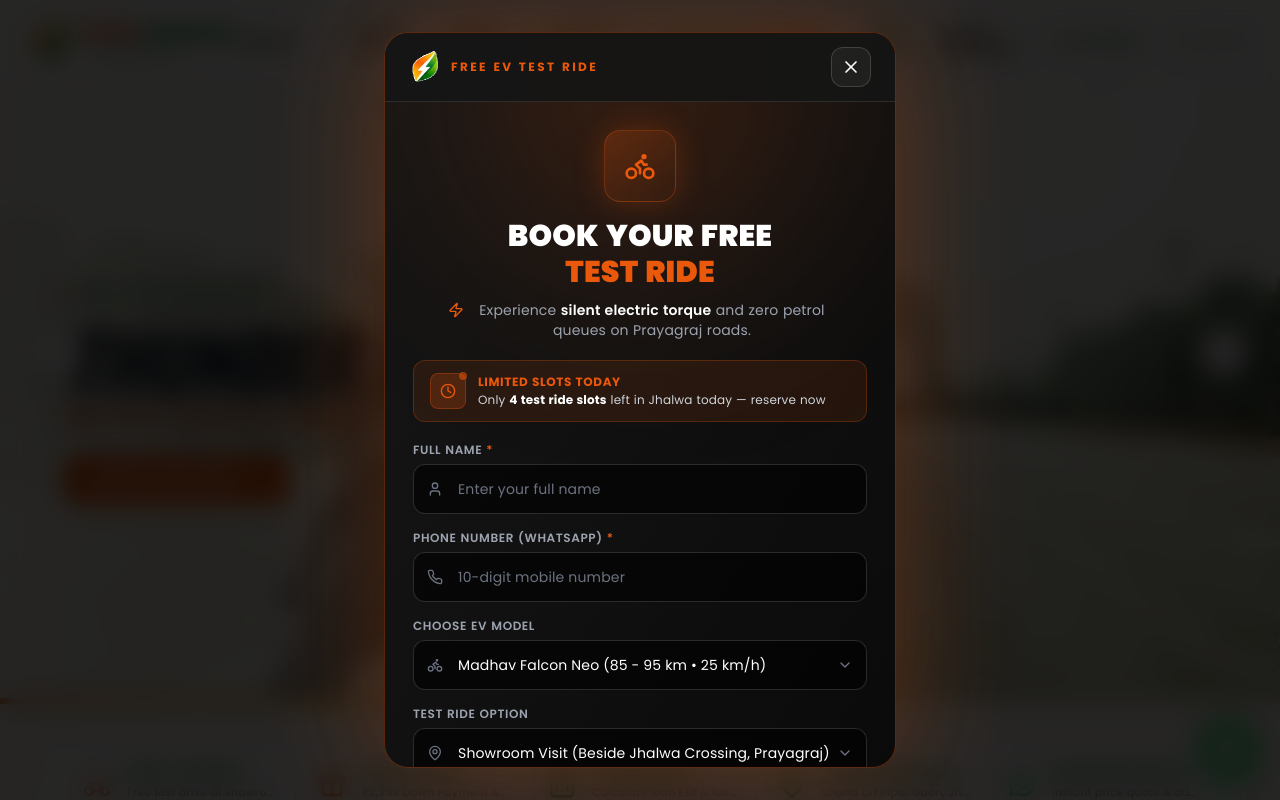
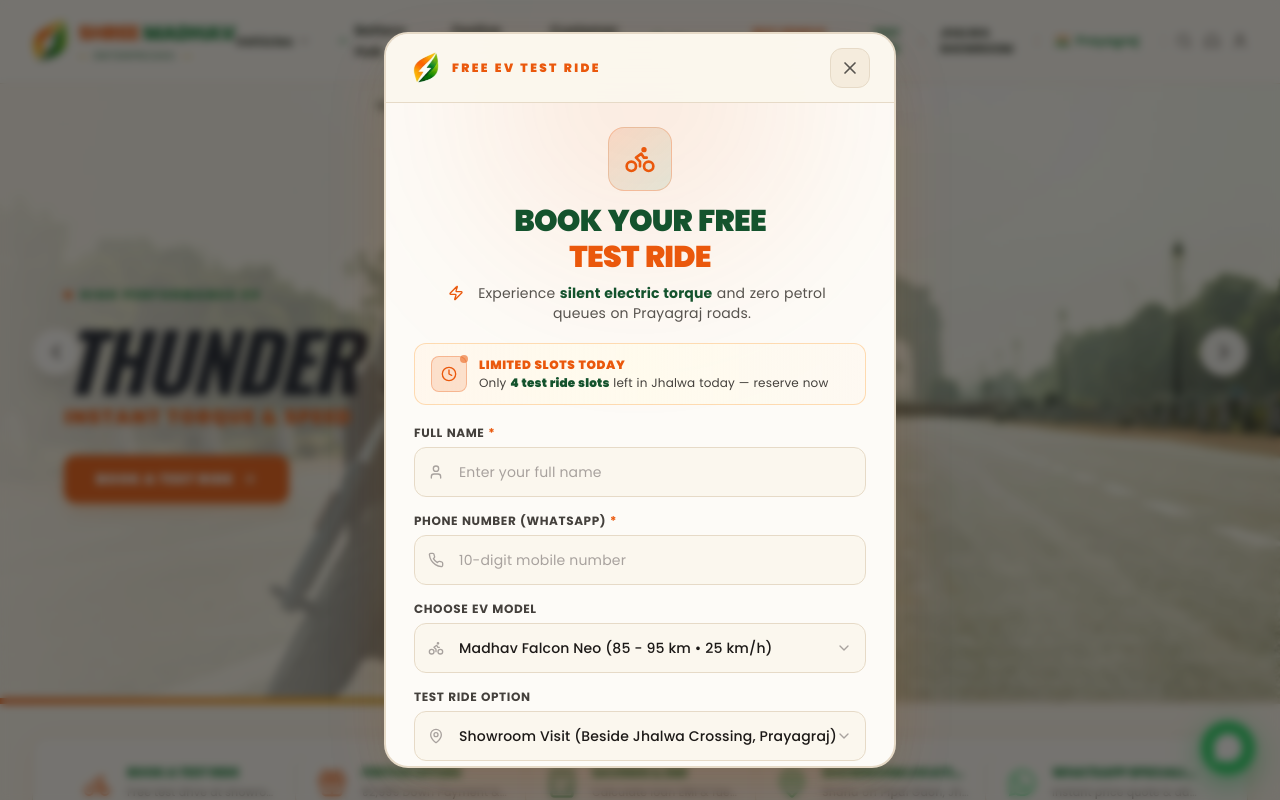
Before and after one commit to developerselixomedia/shree-madhav, a React (Vite) app: page / in a window 1280 px wide. Both pictures are taken after a click on the button "TEST RIDE". Shown: the top 800 px of the page. Built offline with nearby package versions, Linux system fonts and the light colour scheme.

Commit message:
feat(modal): transform TestRideModal to luxury light cream theme matching brand palette

```diff
--- a/src/components/TestRideModal.tsx
+++ b/src/components/TestRideModal.tsx
@@ -24,9 +24,9 @@ interface TestRideModalProps {
 }
 
 const TRUST_POINTS = [
-  { icon: Users, value: "500+", label: "Happy Riders" },
-  { icon: Headset, value: "Jhalwa", label: "Showroom Hub" },
-  { icon: BadgeCheck, value: "100% Free", label: "No Sales Pressure" },
+  { icon: Users, value: "500+", label: "Happy Prayagraj Riders" },
+  { icon: Headset, value: "Jhalwa Hub", label: "Beside Crossing" },
+  { icon: BadgeCheck, value: "100% Free", label: "Zero Sales Pressure" },
 ];
 
 export const TestRideModal: React.FC<TestRideModalProps> = ({
@@ -117,31 +117,31 @@ I'd like to book a free test ride and explore the ₹2,999 festive down payment
   };
 
   const fieldClass =
-    "w-full pl-11 pr-4 py-3.5 bg-black/60 border border-white/15 rounded-xl text-white placeholder-gray-500 " +
-    "focus:border-[#ea580c] focus:ring-2 focus:ring-[#ea580c]/25 focus:outline-none transition-all duration-200 " +
-    "hover:border-white/25 text-sm";
+    "w-full pl-11 pr-4 py-3 sm:py-3.5 bg-[#FBF7EE] border border-[#E6DAC7] rounded-xl text-stone-900 placeholder-stone-400 " +
+    "focus:bg-white focus:border-[#ea580c] focus:ring-2 focus:ring-[#ea580c]/20 focus:outline-none transition-all duration-200 " +
+    "hover:border-stone-400 text-sm shadow-2xs";
 
   return (
     <div
       role="dialog"
       aria-modal="true"
       aria-label="Book Your Free Test Ride"
-      className="fixed inset-0 z-[9999] flex items-end sm:items-center justify-center bg-black/85 backdrop-blur-md transition-opacity duration-300 p-0 sm:p-4 select-none"
+      className="fixed inset-0 z-[9999] flex items-end sm:items-center justify-center bg-stone-900/60 backdrop-blur-sm transition-opacity duration-300 p-0 sm:p-4 select-none"
       style={{ opacity: animateIn ? 1 : 0 }}
       onClick={onClose}
     >
       <div
-        className={`relative w-full sm:max-w-lg flex flex-col bg-gradient-to-br from-[#161616] via-[#111111] to-[#0a0a0a] border border-[#ea580c]/35 rounded-t-3xl sm:rounded-3xl shadow-[0_0_120px_rgba(234,88,12,0.3)] transition-all max-h-[92vh] overflow-hidden duration-300 ${
+        className={`relative w-full sm:max-w-lg flex flex-col bg-[#FDFBF7] border-2 border-[#E6DAC7] rounded-t-3xl sm:rounded-3xl shadow-[0_25px_70px_-15px_rgba(234,88,12,0.22),0_15px_35px_-5px_rgba(20,83,45,0.12)] transition-all max-h-[92vh] overflow-hidden duration-300 ${
           animateIn ? 'translate-y-0 opacity-100 scale-100' : 'translate-y-8 opacity-0 scale-95'
         }`}
         onClick={(e) => e.stopPropagation()}
       >
-        {/* Ambient Saffron Glow */}
-        <div className="absolute -top-24 left-1/2 -translate-x-1/2 w-80 h-80 bg-[#ea580c]/20 rounded-full blur-[110px] pointer-events-none" />
+        {/* Soft Ambient Radial Glow */}
+        <div className="absolute -top-24 left-1/2 -translate-x-1/2 w-80 h-80 bg-[#ea580c]/10 rounded-full blur-[90px] pointer-events-none" />
 
-        {/* Sticky Header */}
-        <div className="relative z-10 flex-shrink-0 flex items-center justify-between px-4 sm:px-6 py-3.5 border-b border-white/10 bg-[#161616]/95 backdrop-blur-xl">
-          <div className="w-8 h-1 bg-white/20 rounded-full sm:hidden absolute left-1/2 -translate-x-1/2 top-2" />
+        {/* Sticky Light Luxury Header */}
+        <div className="relative z-10 flex-shrink-0 flex items-center justify-between px-4 sm:px-6 py-3.5 border-b border-[#E6DAC7] bg-[#FBF7EE]/95 backdrop-blur-xl">
+          <div className="w-8 h-1 bg-stone-300 rounded-full sm:hidden absolute left-1/2 -translate-x-1/2 top-2" />
 
           <div className="flex items-center gap-2.5">
             <img
@@ -149,54 +149,54 @@ I'd like to book a free test ride and explore the ₹2,999 festive down payment
               alt="Shree Madhav Emblem"
               className="w-7 h-7 sm:w-8 sm:h-8 object-contain"
             />
-            <p className="text-[11px] sm:text-xs font-bold uppercase tracking-[0.2em] text-[#ea580c]">
+            <p className="text-[11px] sm:text-xs font-black uppercase tracking-[0.2em] text-[#ea580c]">
               Free EV Test Ride
             </p>
           </div>
 
           <button
             onClick={onClose}
-            className="flex items-center justify-center w-10 h-10 bg-white/5 hover:bg-[#ea580c] border border-white/15 hover:border-[#ea580c] rounded-xl transition-all touch-manipulation cursor-pointer text-white"
+            className="flex items-center justify-center w-9 h-9 sm:w-10 sm:h-10 bg-[#F5ECDD] hover:bg-[#ea580c] text-stone-600 hover:text-white border border-[#E6DAC7] hover:border-[#ea580c] rounded-xl transition-all touch-manipulation cursor-pointer"
             aria-label="Close popup"
           >
-            <X className="w-5 h-5" />
+            <X className="w-4 h-4 sm:w-5 sm:h-5" />
           </button>
         </div>
 
         {/* Scrollable Form Body */}
-        <div className="relative z-10 px-4 sm:px-7 py-5 sm:py-7 overflow-y-auto flex-1">
+        <div className="relative z-10 px-4 sm:px-7 py-5 sm:py-6 overflow-y-auto flex-1">
 
           {/* Header */}
           <div className="text-center mb-5">
-            <div className="inline-flex items-center justify-center w-16 h-16 sm:w-[72px] sm:h-[72px] bg-gradient-to-br from-[#ea580c]/25 to-[#ea580c]/5 rounded-2xl border border-[#ea580c]/30 mb-4 shadow-[0_0_30px_rgba(234,88,12,0.25)]">
+            <div className="inline-flex items-center justify-center w-14 h-14 sm:w-16 sm:h-16 bg-gradient-to-br from-[#ea580c]/15 to-[#15803d]/10 rounded-2xl border border-[#ea580c]/25 mb-3 shadow-xs">
               <Bike className="w-7 h-7 sm:w-8 sm:h-8 text-[#ea580c]" />
             </div>
 
-            <h3 className="text-2xl sm:text-3xl font-black uppercase text-white leading-[1.1] mb-2.5">
+            <h3 className="text-2xl sm:text-3xl font-black uppercase text-[#14532d] leading-[1.1] mb-2 tracking-tight">
               Book Your Free<br />
               <span className="text-[#ea580c]">Test Ride</span>
             </h3>
 
-            <p className="flex items-start justify-center gap-2 text-xs sm:text-sm text-gray-400 max-w-sm mx-auto leading-relaxed">
+            <p className="flex items-start justify-center gap-2 text-xs sm:text-sm text-stone-600 max-w-sm mx-auto leading-relaxed">
               <Zap className="w-4 h-4 text-[#ea580c] flex-shrink-0 mt-0.5" />
               <span>
-                Experience <span className="text-white font-semibold">silent electric torque</span> and zero petrol queues on Prayagraj roads.
+                Experience <span className="text-[#14532d] font-bold">silent electric torque</span> and zero petrol queues on Prayagraj roads.
               </span>
             </p>
           </div>
 
           {/* Scarcity Badge */}
-          <div className="mb-5 flex items-center gap-3 px-4 py-3 bg-[#ea580c]/10 border border-[#ea580c]/25 rounded-xl">
-            <span className="relative flex-shrink-0 flex items-center justify-center w-9 h-9 rounded-lg bg-[#ea580c]/20 border border-[#ea580c]/30">
-              <Clock className="w-4 h-4 text-[#ea580c]" />
+          <div className="mb-5 flex items-center gap-3 px-4 py-3 bg-gradient-to-r from-orange-50 via-amber-50/80 to-orange-50/50 border border-orange-200/90 rounded-xl shadow-2xs">
+            <span className="relative flex-shrink-0 flex items-center justify-center w-9 h-9 rounded-lg bg-[#ea580c]/15 border border-[#ea580c]/30 text-[#ea580c]">
+              <Clock className="w-4 h-4" />
               <span className="absolute -top-0.5 -right-0.5 w-2 h-2 rounded-full bg-[#ea580c] animate-pulse" />
             </span>
             <div className="min-w-0">
-              <p className="text-xs font-bold uppercase tracking-wider text-[#ea580c] mb-0.5">
+              <p className="text-xs font-black uppercase tracking-wider text-[#ea580c] mb-0.5">
                 Limited Slots Today
               </p>
-              <p className="text-xs text-gray-300">
-                Only <span className="text-white font-bold">4 test ride slots</span> left in Jhalwa today — reserve now
+              <p className="text-xs text-stone-700">
+                Only <span className="text-[#14532d] font-black">4 test ride slots</span> left in Jhalwa today — reserve now
               </p>
             </div>
           </div>
@@ -206,11 +206,11 @@ I'd like to book a free test ride and explore the ₹2,999 festive down payment
 
             {/* Full Name */}
             <div>
-              <label htmlFor="tr-name" className="block text-xs font-semibold uppercase tracking-wider text-gray-400 mb-1.5">
+              <label htmlFor="tr-name" className="block text-xs font-bold uppercase tracking-wider text-stone-700 mb-1.5">
                 Full Name <span className="text-[#ea580c]">*</span>
               </label>
               <div className="relative">
-                <User className="absolute left-3.5 top-1/2 -translate-y-1/2 w-4 h-4 text-gray-500 pointer-events-none" />
+                <User className="absolute left-3.5 top-1/2 -translate-y-1/2 w-4 h-4 text-stone-400 pointer-events-none" />
                 <input
                   id="tr-name"
                   type="text"
@@ -226,11 +226,11 @@ I'd like to book a free test ride and explore the ₹2,999 festive down payment
 
             {/* Phone Number */}
             <div>
-              <label htmlFor="tr-phone" className="block text-xs font-semibold uppercase tracking-wider text-gray-400 mb-1.5">
+              <label htmlFor="tr-phone" className="block text-xs font-bold uppercase tracking-wider text-stone-700 mb-1.5">
                 Phone Number (WhatsApp) <span className="text-[#ea580c]">*</span>
               </label>
               <div className="relative">
-                <Phone className="absolute left-3.5 top-1/2 -translate-y-1/2 w-4 h-4 text-gray-500 pointer-events-none" />
+                <Phone className="absolute left-3.5 top-1/2 -translate-y-1/2 w-4 h-4 text-stone-400 pointer-events-none" />
                 <input
                   id="tr-phone"
                   type="tel"
@@ -249,22 +249,21 @@ I'd like to book a free test ride and explore the ₹2,999 festive down payment
 
             {/* Choose EV Model */}
             <div>
-              <label htmlFor="tr-model" className="block text-xs font-semibold uppercase tracking-wider text-gray-400 mb-1.5">
+              <label htmlFor="tr-model" className="block text-xs font-bold uppercase tracking-wider text-stone-700 mb-1.5">
                 Choose EV Model
               </label>
               <div className="relative">
-                <Bike className="absolute left-3.5 top-1/2 -translate-y-1/2 w-4 h-4 text-gray-500 pointer-events-none z-10" />
-                <ChevronDown className="absolute right-3.5 top-1/2 -translate-y-1/2 w-4 h-4 text-gray-500 pointer-events-none" />
+                <Bike className="absolute left-3.5 top-1/2 -translate-y-1/2 w-4 h-4 text-stone-400 pointer-events-none z-10" />
+                <ChevronDown className="absolute right-3.5 top-1/2 -translate-y-1/2 w-4 h-4 text-stone-400 pointer-events-none" />
                 <select
                   id="tr-model"
                   name="model"
                   value={formData.model}
                   onChange={handleInputChange}
-                  className={`${fieldClass} appearance-none pr-10 cursor-pointer`}
-                  style={{ color: '#ffffff' }}
+                  className={`${fieldClass} appearance-none pr-10 cursor-pointer font-medium text-stone-800`}
                 >
                   {testRideVehicles.map((vehicle) => (
-                    <option key={vehicle.id} value={vehicle.id} style={{ color: '#ffffff', background: '#111111' }}>
+                    <option key={vehicle.id} value={vehicle.id} className="bg-[#FDFBF7] text-stone-900 py-1">
                       {vehicle.name} ({vehicle.rangeKm} • {vehicle.topSpeedKmH})
                     </option>
                   ))}
@@ -274,24 +273,23 @@ I'd like to book a free test ride and explore the ₹2,999 festive down payment
 
             {/* Test Ride Location */}
             <div>
-              <label htmlFor="tr-location" className="block text-xs font-semibold uppercase tracking-wider text-gray-400 mb-1.5">
+              <label htmlFor="tr-location" className="block text-xs font-bold uppercase tracking-wider text-stone-700 mb-1.5">
                 Test Ride Option
               </label>
               <div className="relative">
-                <MapPin className="absolute left-3.5 top-1/2 -translate-y-1/2 w-4 h-4 text-gray-500 pointer-events-none z-10" />
-                <ChevronDown className="absolute right-3.5 top-1/2 -translate-y-1/2 w-4 h-4 text-gray-500 pointer-events-none" />
+                <MapPin className="absolute left-3.5 top-1/2 -translate-y-1/2 w-4 h-4 text-stone-400 pointer-events-none z-10" />
+                <ChevronDown className="absolute right-3.5 top-1/2 -translate-y-1/2 w-4 h-4 text-stone-400 pointer-events-none" />
                 <select
                   id="tr-location"
                   name="location"
                   value={formData.location}
                   onChange={handleInputChange}
-                  className={`${fieldClass} appearance-none pr-10 cursor-pointer`}
-                  style={{ color: '#ffffff' }}
+                  className={`${fieldClass} appearance-none pr-10 cursor-pointer font-medium text-stone-800`}
                 >
-                  <option value="Showroom Visit (Jhalwa Crossing, Prayagraj)" style={{ color: '#ffffff', background: '#111111' }}>
+                  <option value="Showroom Visit (Jhalwa Crossing, Prayagraj)" className="bg-[#FDFBF7] text-stone-900 py-1">
                     Showroom Visit (Beside Jhalwa Crossing, Prayagraj)
                   </option>
-                  <option value="Doorstep Test Ride (At my Home / Office in Prayagraj)" style={{ color: '#ffffff', background: '#111111' }}>
+                  <option value="Doorstep Test Ride (At my Home / Office in Prayagraj)" className="bg-[#FDFBF7] text-stone-900 py-1">
                     Doorstep Test Ride (At My Home / Office in Prayagraj)
                   </option>
                 </select>
@@ -300,11 +298,11 @@ I'd like to book a free test ride and explore the ₹2,999 festive down payment
 
             {/* Message / Preferred Slot */}
             <div>
-              <label htmlFor="tr-message" className="block text-xs font-semibold uppercase tracking-wider text-gray-400 mb-1.5">
-                Preferred Slot / Notes <span className="text-gray-500 normal-case tracking-normal">(optional)</span>
+              <label htmlFor="tr-message" className="block text-xs font-bold uppercase tracking-wider text-stone-700 mb-1.5">
+                Preferred Slot / Notes <span className="text-stone-400 normal-case tracking-normal">(optional)</span>
               </label>
               <div className="relative">
-                <MessageSquare className="absolute left-3.5 top-3.5 w-4 h-4 text-gray-500 pointer-events-none" />
+                <MessageSquare className="absolute left-3.5 top-3.5 w-4 h-4 text-stone-400 pointer-events-none" />
                 <textarea
                   id="tr-message"
                   name="message"
@@ -321,7 +319,7 @@ I'd like to book a free test ride and explore the ₹2,999 festive down payment
             <button
               type="submit"
               disabled={!isFormValid()}
-              className="group w-full flex items-center justify-center gap-2.5 px-6 py-4 bg-gradient-to-r from-[#ea580c] via-[#f97316] to-[#15803d] text-white font-black uppercase tracking-wide rounded-xl hover:brightness-110 hover:shadow-[0_0_45px_rgba(234,88,12,0.55)] transition-all duration-300 disabled:opacity-40 disabled:cursor-not-allowed text-sm sm:text-base cursor-pointer shadow-lg mt-2"
+              className="group w-full flex items-center justify-center gap-2.5 px-6 py-4 bg-gradient-to-r from-[#ea580c] via-[#f97316] to-[#15803d] text-white font-black uppercase tracking-wide rounded-xl hover:brightness-110 shadow-lg shadow-orange-900/20 hover:scale-[1.01] transition-all duration-300 disabled:opacity-50 disabled:cursor-not-allowed text-sm sm:text-base cursor-pointer mt-2"
             >
               <Phone className="w-5 h-5" />
               <span>Confirm Free Test Ride</span>
@@ -330,20 +328,20 @@ I'd like to book a free test ride and explore the ₹2,999 festive down payment
           </form>
 
           {/* Trust Indicators */}
-          <div className="mt-5 pt-5 border-t border-white/10">
+          <div className="mt-5 pt-5 border-t border-[#E6DAC7]">
             <div className="grid grid-cols-3 gap-2">
               {TRUST_POINTS.map(({ icon: Icon, value, label }) => (
                 <div key={label} className="flex flex-col items-center text-center gap-1">
                   <Icon className="w-5 h-5 text-[#ea580c]" />
-                  <div className="text-base sm:text-lg font-black text-white leading-none">{value}</div>
-                  <div className="text-[10px] text-gray-400 leading-tight">{label}</div>
+                  <div className="text-base sm:text-lg font-black text-[#14532d] leading-none">{value}</div>
+                  <div className="text-[10px] font-semibold text-stone-600 leading-tight">{label}</div>
                 </div>
               ))}
             </div>
           </div>
 
-          <p className="mt-4 flex items-center justify-center gap-1.5 text-xs text-gray-400">
-            <ShieldCheck className="w-3.5 h-3.5 text-emerald-400 flex-shrink-0" />
+          <p className="mt-4 flex items-center justify-center gap-1.5 text-xs text-stone-600 font-medium">
+            <ShieldCheck className="w-4 h-4 text-[#15803d] flex-shrink-0" />
             <span>Authorized Dealership &bull; Shaha Urf Pipal Gaon, Jhalwa</span>
           </p>
         </div>
```
